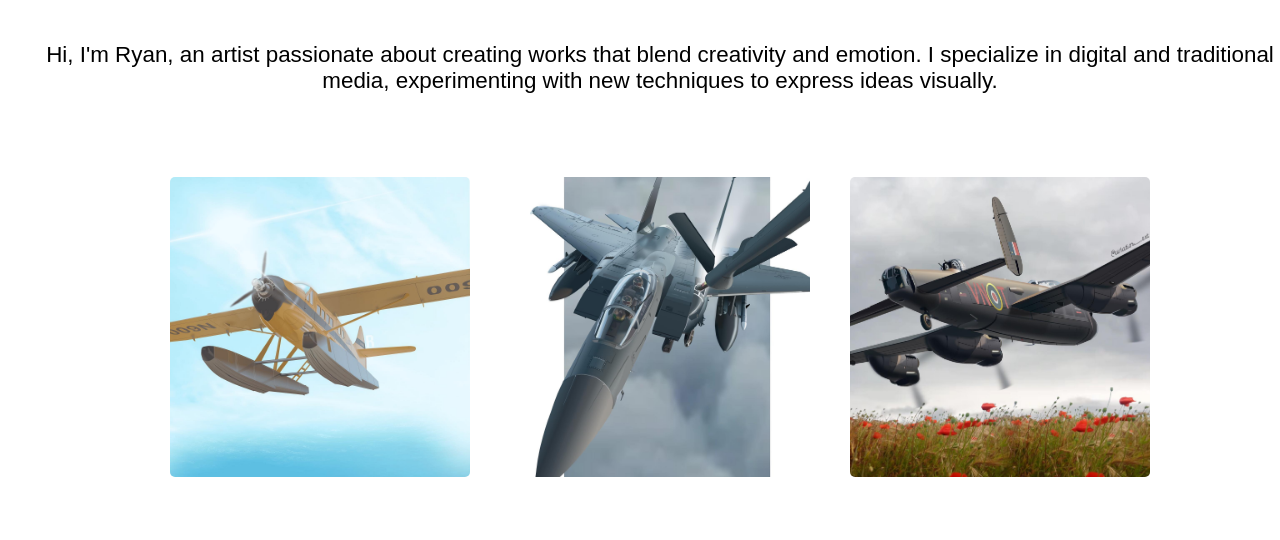
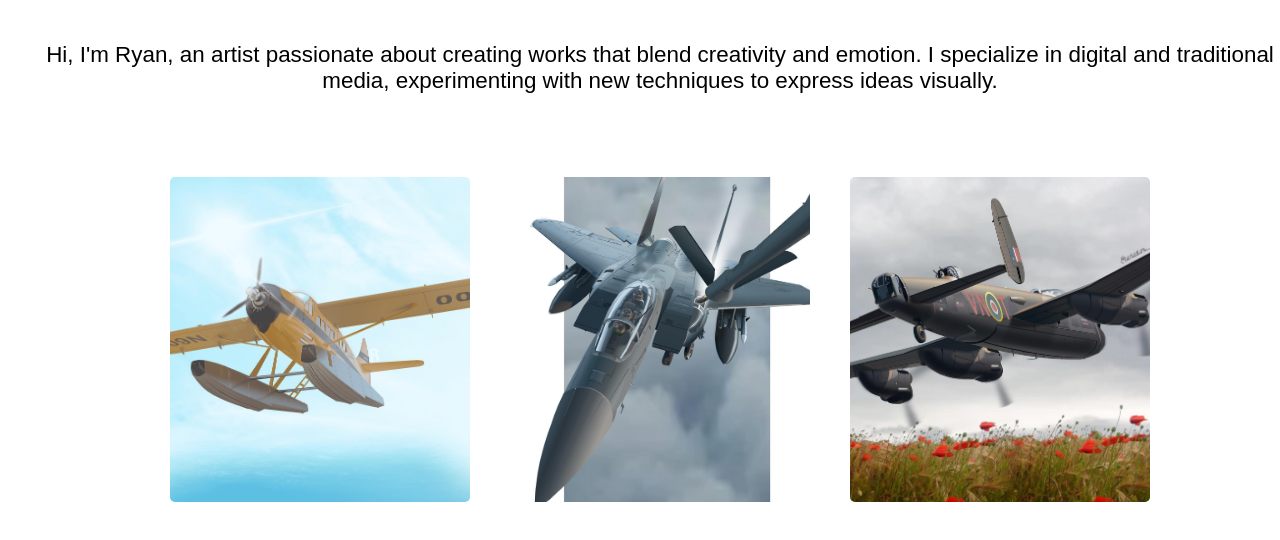
Before and after one commit to ryanf998/ryanf998.github.io, a plain HTML site: page index.html in a window 1280 px wide. Shown: the top 540 px of the page. Drawn offline with Linux system fonts and the light colour scheme.

Commit message:
Update index.html

```diff
--- a/index.html
+++ b/index.html
@@ -35,7 +35,7 @@
 
     .artworks img {
       width: 300px;           /* large width */
-      height: 300px;          /* force square */
+      height: 325px;          /* force square */
       object-fit: cover;      /* fill square without distortion */
       display: block;
       border-radius: 5px;     /* optional rounding */
```
